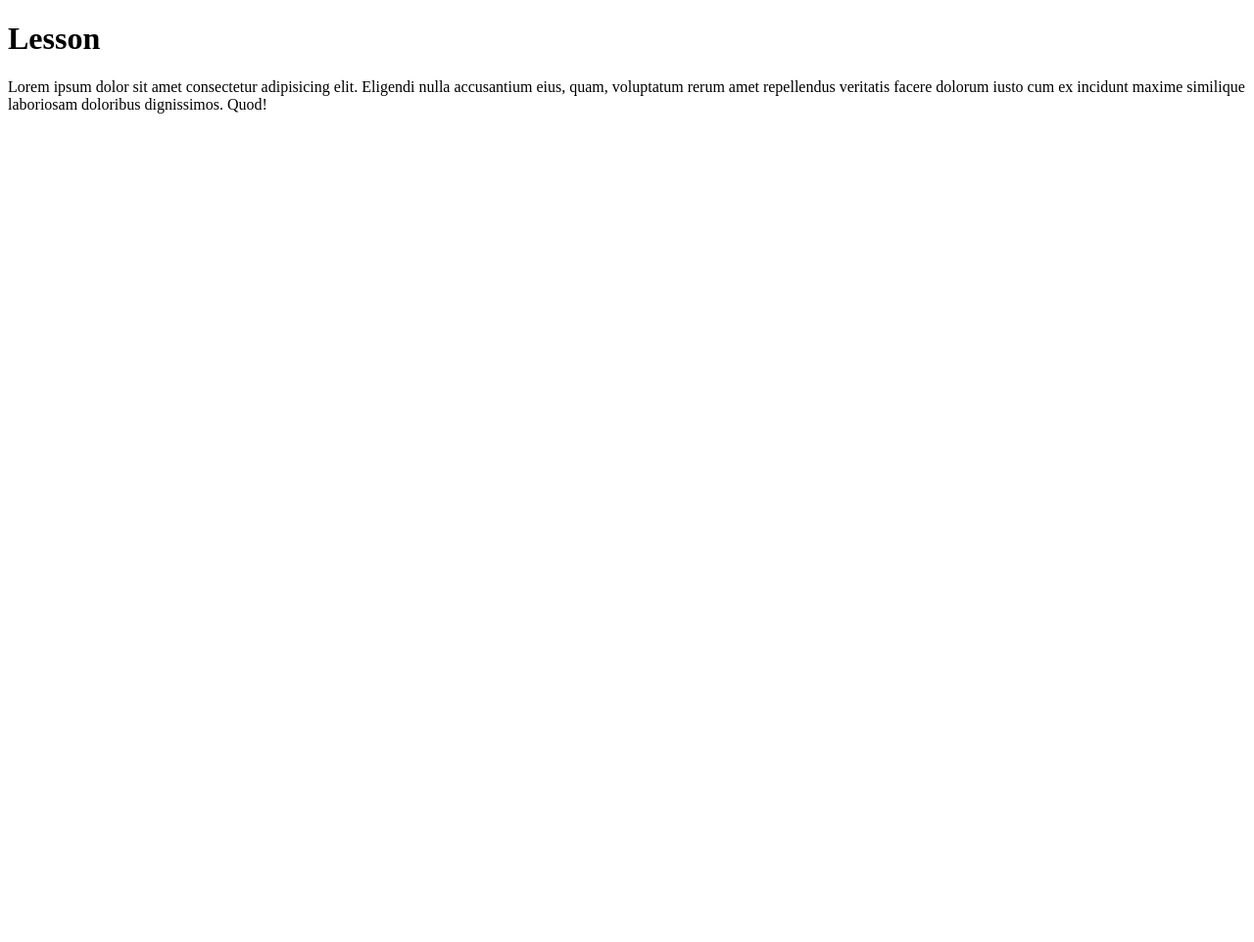
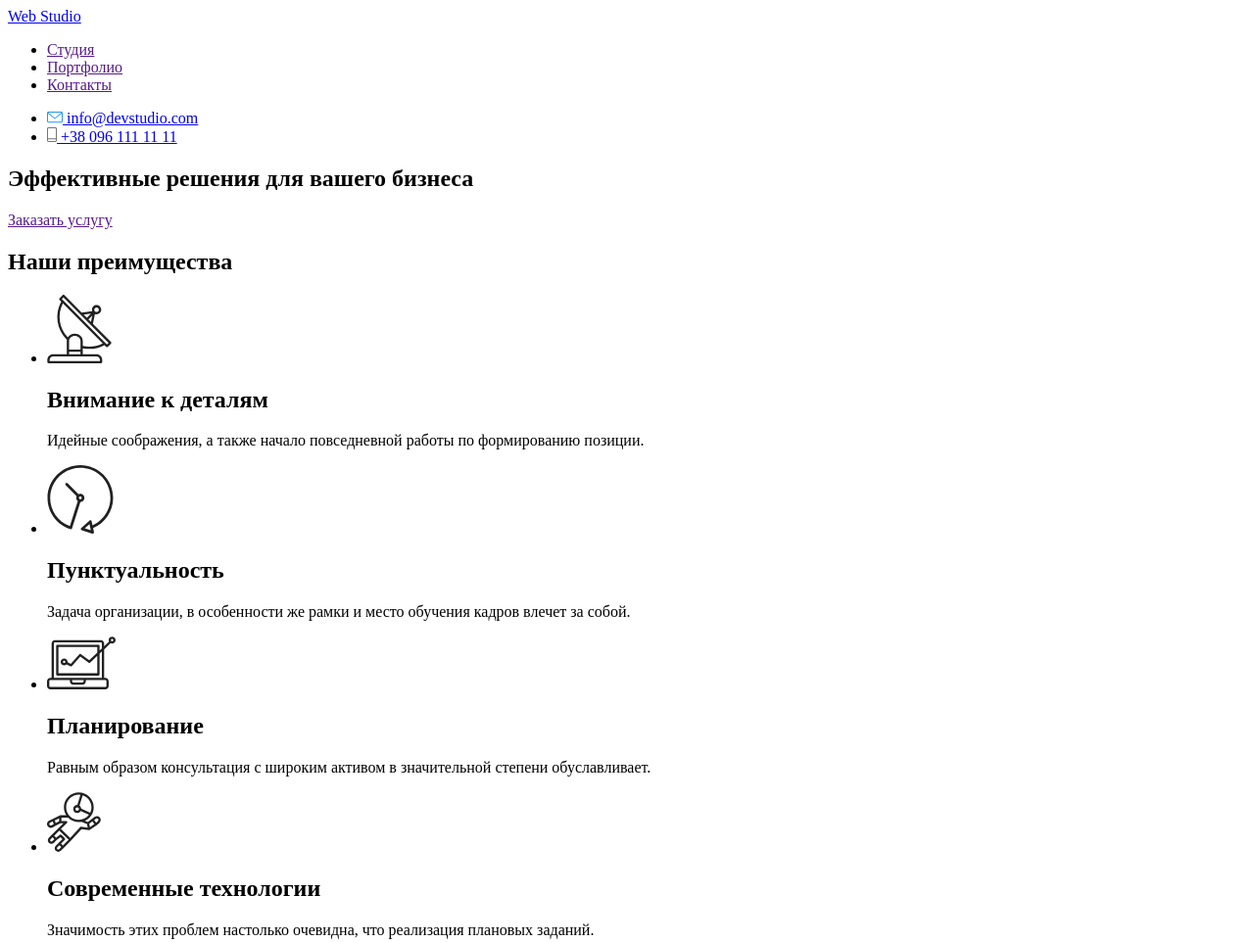
Before and after one commit to Gal4enock/goit-markup-hw-01, a plain HTML site: page index.html in a window 1280 px wide. Shown: the whole page at 98% size. Before the commit the page ends 800 px from the top, so only its background shows below. Drawn offline with Linux system fonts and the light colour scheme.

Commit message:
добавлены преимущества

```diff
--- a/index.html
+++ b/index.html
@@ -7,11 +7,65 @@
 </head>
 
     <body>
-        <h1>Lesson</h1>
-<p>Lorem ipsum dolor sit amet consectetur adipisicing elit. Eligendi nulla accusantium eius,
-    quam, voluptatum rerum amet repellendus veritatis facere dolorum iusto cum ex incidunt maxime similique
-    laboriosam doloribus dignissimos. Quod!</p>
-
+        <header>
+            <nav>
+            <a href="/">Web Studio</a>
+            <ul>
+                <li> <a href="">Студия</a> </li>
+                <li> <a href="">Портфолио</a> </li>
+                <li> <a href="">Контакты</a> </li>
+            </ul>
+            </nav>
+            <ul>
+                <li> <a href="/">
+                <img src="./img/envelope.svg" alt="">
+                info@devstudio.com
+                </a> </li>
+                <li> <a href="/">
+                <img src="./img/vector.svg" alt="">
+                +38 096 111 11 11
+                </a> </li>
+            </ul>
+        </header>
+        <div>
+            <section>
+                <h1>Эффективные решения для вашего бизнеса</h1>
+                <a href="">Заказать услугу</a>
+            </section>
+            <section>
+                <h2>Наши преимущества</h2>
+                <ul>
+                    <li>
+                        <img src="./img/ant.svg" alt="satellite antenna">
+                        <h2>Внимание к деталям</h2>
+                        <p>
+                            Идейные соображения, а также начало повседневной работы по формированию позиции.
+                        </p>
+                    </li>
+                    <li>
+                        <img src="./img/clock.svg" alt="clock">
+                        <h2>Пунктуальность</h2>
+                        <p>
+                            Задача организации, в особенности же рамки и место обучения кадров влечет за собой.
+                        </p>
+                    </li>
+                    <li>
+                        <img src="./img/comp.svg" alt="computer">
+                        <h2> Планирование</h2>
+                        <p>
+                            Равным образом консультация с широким активом в значительной степени обуславливает.
+                        </p>
+                    </li>
+                    <li>
+                        <img src="./img/cosmo.svg" alt="cosmonaut">
+                        <h2>Современные технологии</h2>
+                        <p>
+                            Значимость этих проблем настолько очевидна, что реализация плановых заданий.
+                        </p>
+                    </li>
+                </ul>
+            </section>
+        </div>
     </body>
 
 
```
Also changed, not shown: img/ant.svg (added), img/clock.svg (added), img/comp.svg (added), img/cosmo.svg (added), img/envelope.svg (added), img/vector.svg (added).
